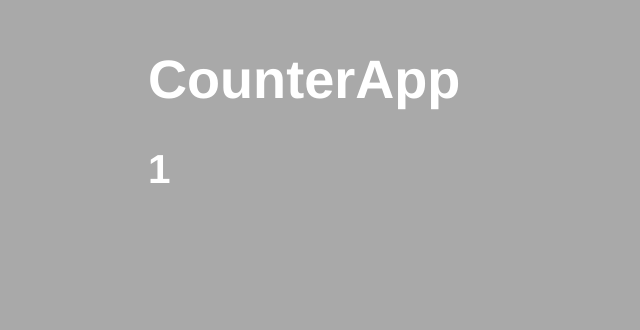
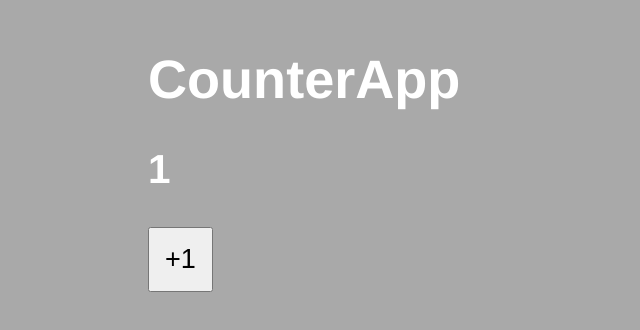
Before and after one commit to SKOTOS99/curso-react, a React (Vite) app in the folder 03-counter-app-vite/: page / in a window 1280 px wide. Shown: the part 136-466 px from the top of the page, without its empty margins (0-640 px from the left). Built offline with nearby package versions, Linux system fonts and the light colour scheme.

Commit message:
implementacion de evento onClick

```diff
--- a/03-counter-app-vite/src/CounterApp.jsx
+++ b/03-counter-app-vite/src/CounterApp.jsx
@@ -2,10 +2,19 @@ import PropTypes from "prop-types";
 
 
 export const CounterApp = ({numero}) => {
+
+    const count = ()=>{
+        let temo = 0;
+        temo = numero + 1;
+        console.log(temo)
+    }
     return(
         <>
             <h1>CounterApp</h1>
             <h2>{ numero }</h2>
+            <button onClick={ count }>
+                +1
+            </button>
         </>
     );
 }
--- a/03-counter-app-vite/src/styles.css
+++ b/03-counter-app-vite/src/styles.css
@@ -6,6 +6,10 @@ html, body {
     font-family: helvetica, arial, sans-serif;
     font-size: 1.3rem;
     padding: 70px;
+}
 
-;
+button {
+    padding: 15px;
+    font-size: 1.3rem;
+
 }
```
